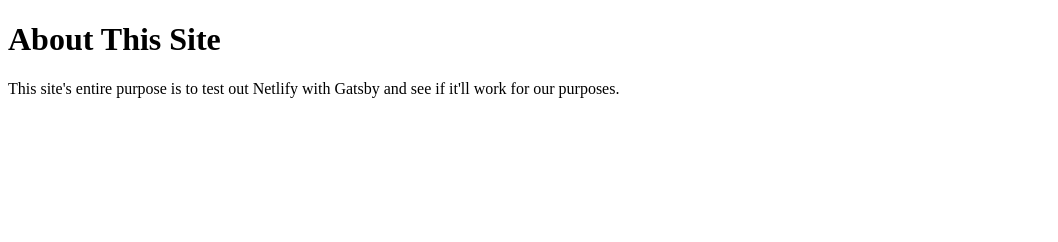
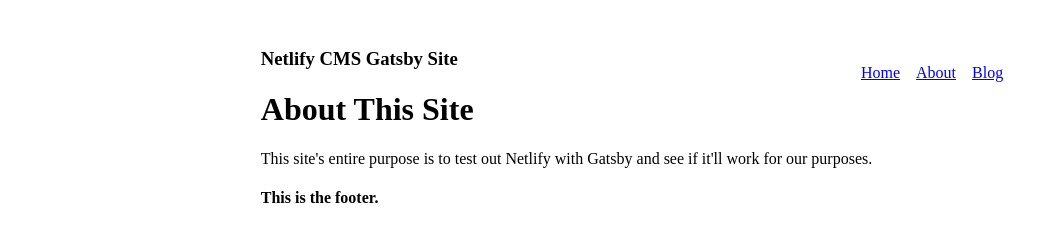
Before and after one commit to sarahaldous/Netlify-CMS-Tutorial, a Gatsby site: page /about in a window 1280 px wide. Shown: the whole page, without its empty margins (0-1058 px from the left). Built offline with nearby package versions, Linux system fonts and the light colour scheme; Gatsby itself is replaced by a stand-in of ours.

Commit message:
site working with basic global navigation

```diff
--- a/gatsby-config.js
+++ b/gatsby-config.js
@@ -6,7 +6,13 @@
 
 module.exports = {
  plugins: [
-   'gatsby-plugin-sass',
+   `gatsby-plugin-sass`,
+  //  {
+  //  resolve: `gatsby-plugin-layout`,
+  //  options: {
+  //    component: require.resolve(`./src/components/layout.js`),
+  //  }
+  // },
     `gatsby-plugin-netlify-cms`,
     {
      resolve: `gatsby-source-filesystem`,
--- a/package.json
+++ b/package.json
@@ -14,11 +14,12 @@
   },
   "dependencies": {
     "gatsby": "^2.13.21",
+    "gatsby-plugin-layout": "^1.1.7",
     "gatsby-plugin-netlify-cms": "^4.1.6",
     "gatsby-plugin-sass": "^2.1.3",
     "gatsby-plugin-sharp": "^2.0.32",
     "gatsby-remark-images": "^3.0.10",
-    "gatsby-remark-relative-images": "^0.2.2",
+    "gatsby-remark-relative-images": "^0.2.3",
     "gatsby-source-filesystem": "^2.1.5",
     "gatsby-transformer-remark": "^2.6.6",
     "netlify-cms-app": "^2.9.6",
--- /dev/null
+++ b/src/components/layout.js
@@ -0,0 +1,40 @@
+import React from "react"
+import { Link } from "gatsby"
+
+
+const ListLink = props => (
+    <li style={{ display: `inline-block`, marginRight: `1rem` }}>
+      <Link to={props.to}>{props.children}</Link>
+    </li>
+    )
+export default ({ children }) => (
+    <div style={{ margin: `3rem auto`, maxWidth: `60%`, padding: `0 1rem` }}>
+
+         <header style={{ marginBottom: `1.5rem`, backgroundColor: `blue` }}>
+        <Link to="/" style={{ textShadow: `none`, backgroundImage: `none` }}>
+        </Link>
+        <ul style={{ listStyle: `none`, float: `right`, display: `block` }}>
+          <ListLink to="/">Home</ListLink>
+          <ListLink to="/about/">About</ListLink>
+          <ListLink to="/blog/">Blog</ListLink>
+        </ul>
+      </header>
+      <h3 style={{display: `block`}}>Netlify CMS Gatsby Site</h3>
+    {children}
+    <footer>
+        <h4> This is the footer.</h4>
+    </footer>
+      </div>
+    )
+// export default (children) => (
+
+// {/* <div>
+// <Header headerText="pumpkins"/> */}
+
+//     // <h3 style={{display: `block`}}>Netlify CMS Gatsby Site</h3>
+//     // {children}
+//     // <footer>
+//     //     <h4> This is the footer.</h4>
+//     // </footer>
+// //   </div>
+// )
--- a/src/pages/about.js
+++ b/src/pages/about.js
@@ -1,12 +1,13 @@
 import React from 'react'
+import Layout from "../components/layout"
 
-const AboutPage = () => {
-    return (
+const AboutPage = () => (
+    <Layout>
         <div>
             <h1>About This Site</h1>
             <p>This site's entire purpose is to test out Netlify with Gatsby and see if it'll work for our purposes.</p>
         </div>
-    )
-}
+    </Layout>
+)
 
 export default AboutPage
```
Also changed, not shown: src/pages/blog.js (+15 -1 lines), src/pages/index.js (+9 -1 lines), src/templates/blogTemplate.js (+0 -19 lines), README.md, 1 other file.
